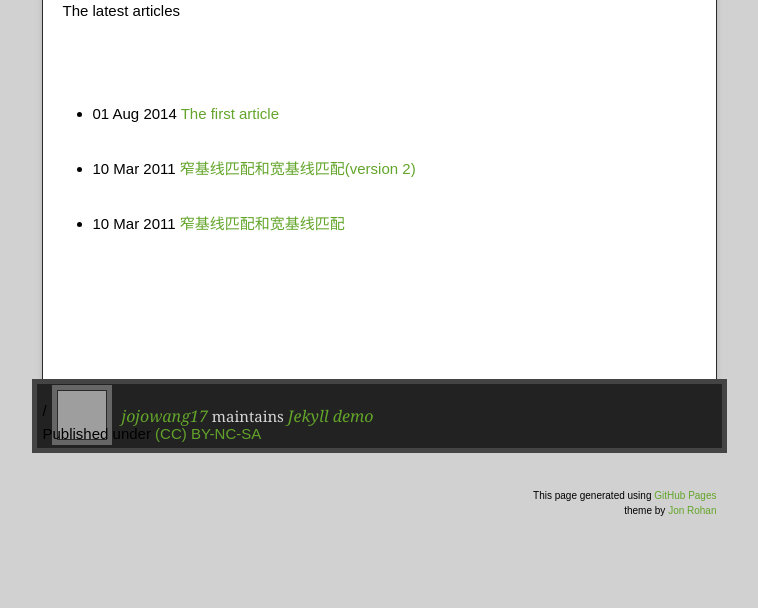
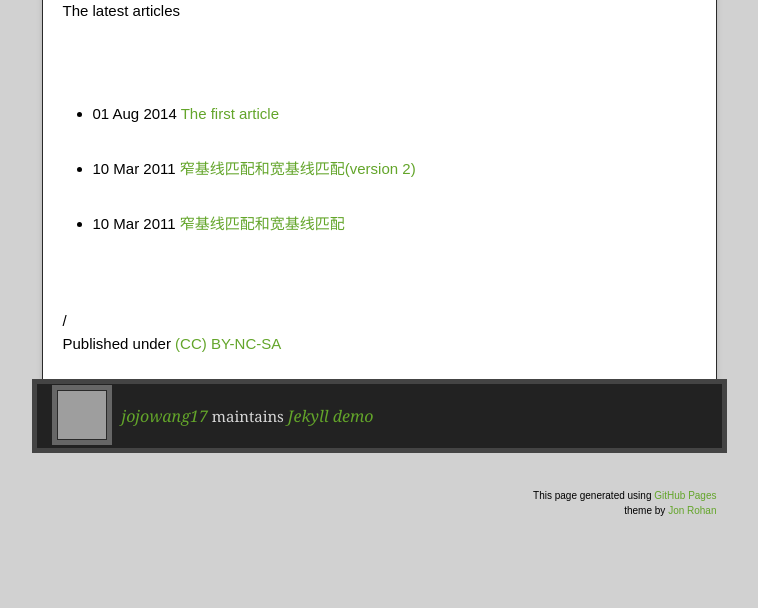
Before and after one commit to jojowang17/jekyll_demo, a Jekyll site: the page built from index.html, in a window 1280 px wide. Shown: the part 1112-1720 px from the top of the page, without its empty margins (261-1019 px from the left). Built offline with Jekyll 4.4.1, drawn with Linux system fonts in a browser that asks for light colours; nearby versions of some CDN libraries; comment, search, counter and statistics services are not loaded; grey boxes are pictures that could not be loaded.

Commit message:
Update default.html

```diff
--- a/_layouts/default.html
+++ b/_layouts/default.html
@@ -40,8 +40,7 @@
           {{ content }}
 
           </article>
-      </div>
-      <section class="meta">
+          <section class="meta">
 <span class="author">
   <a href="http://sixf.org">{{ site.author }}</a>
 </span>
@@ -93,6 +92,8 @@ $(function(){
 })
 </script>
 </section>
+      </div>
+
     </div>
 
     <footer>
```
